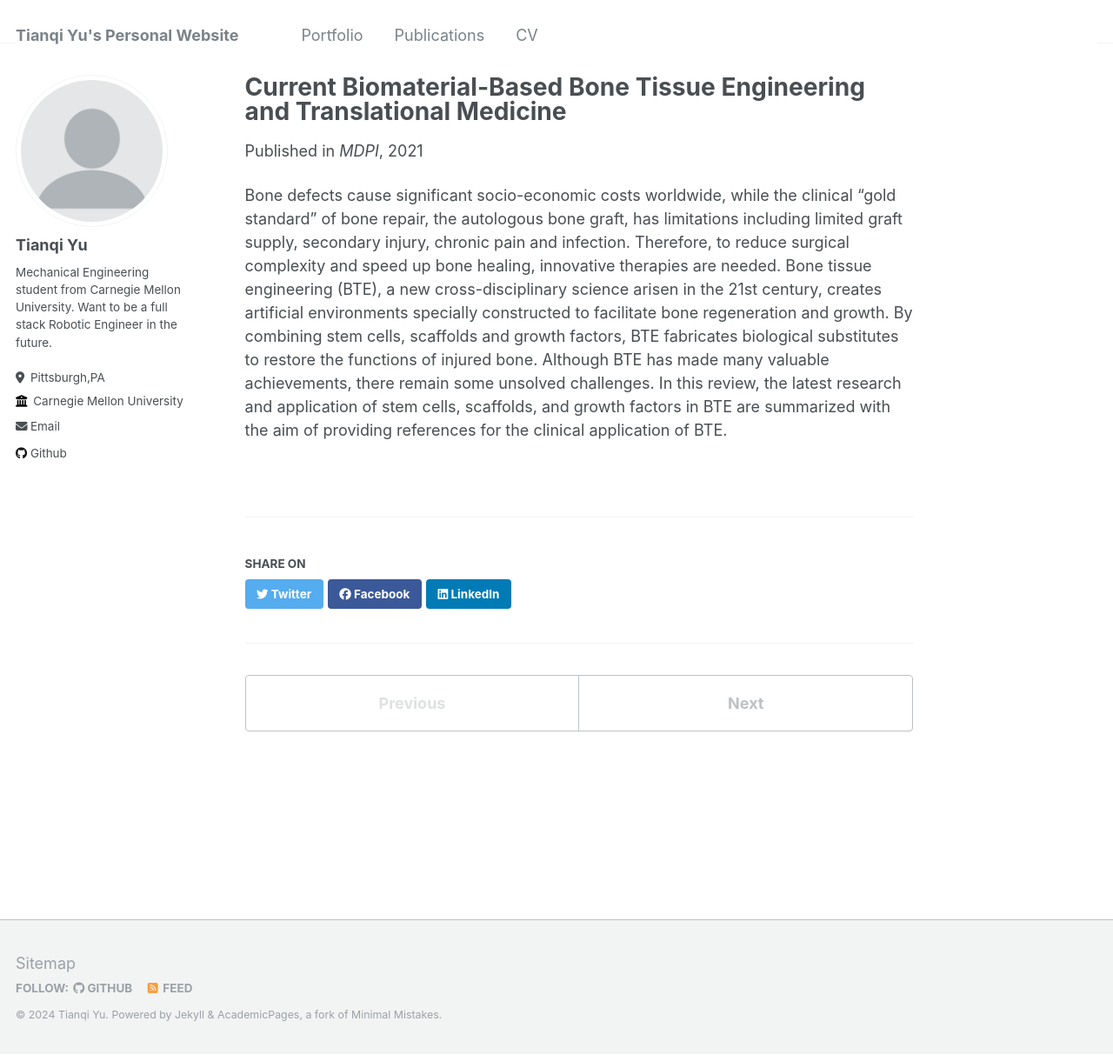
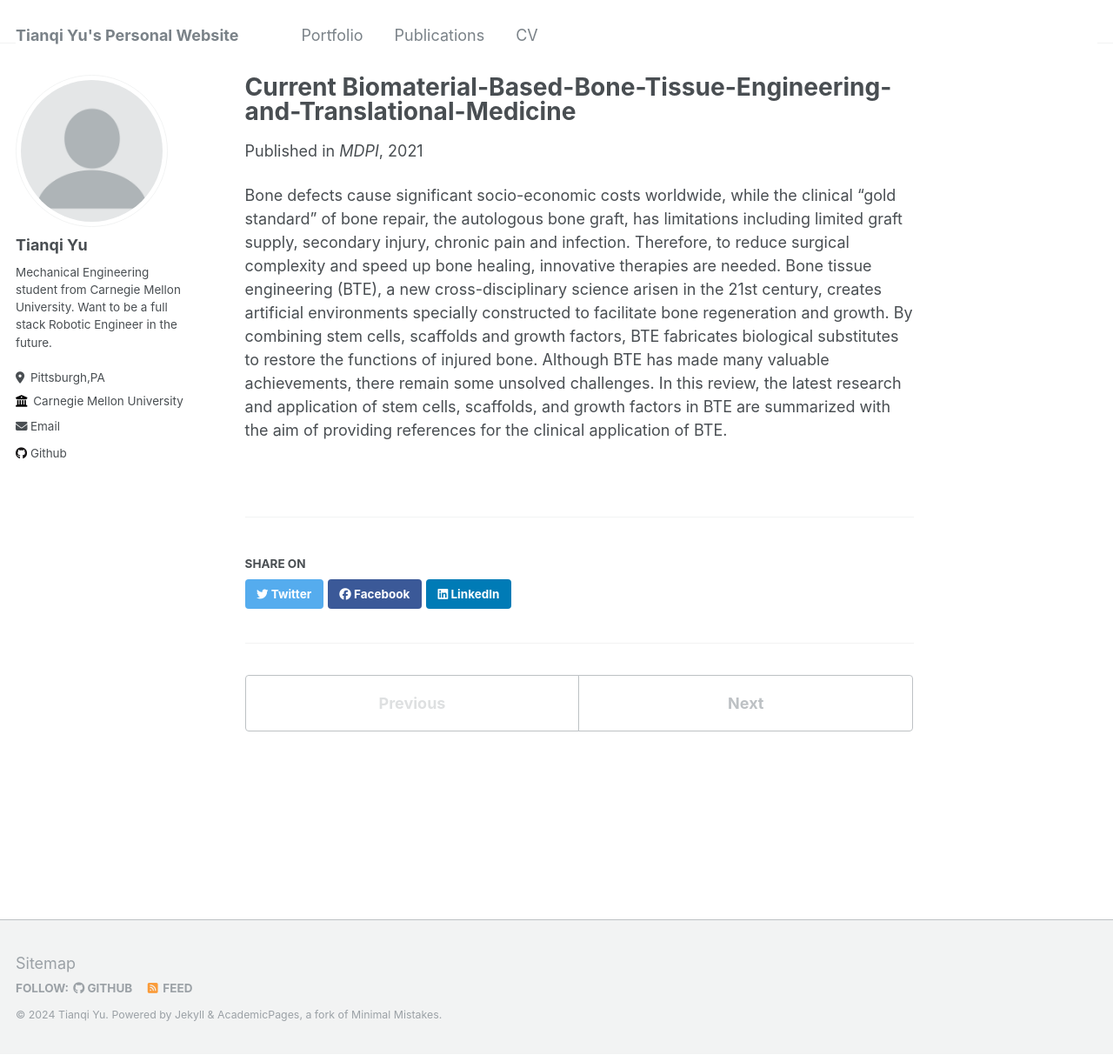
Before and after one commit to NickYu321/NickYu321.github.io, a Jekyll site: the page built from _publications/2021-09-14-Current Biomaterial-Based Bone Tissue Engineering and Translational Medicine.md, in a window 1280 px wide and 1213 px high. Shown: the whole window at 87% size. Built offline with Jekyll 4.4.1, drawn with Linux system fonts in a browser that asks for light colours; part of the change alters nothing that is shown.

```diff
--- a/_publications/2021-09-14-Current Biomaterial-Based Bone Tissue Engineering and Translational Medicine.md
+++ b/_publications/2021-09-14-Current Biomaterial-Based Bone Tissue Engineering and Translational Medicine.md
@@ -1,10 +1,10 @@
 ---
-title: "Current Biomaterial-Based Bone Tissue Engineering and Translational Medicine"
+title: "Current Biomaterial-Based-Bone-Tissue-Engineering-and-Translational-Medicine"
 collection: publications
 permalink: /publication/2021-09-14-Current Biomaterial-Based Bone Tissue Engineering and Translational Medicine
 date: 2021-09-14
 venue: 'MDPI'
-paperurl: '[http://academicpages.github.io/files/paper2.pdf](https://www.mdpi.com/1422-0067/22/19/10233)'
+paperurl: 'https://www.mdpi.com/1422-0067/22/19/10233'
 ---
 
 Bone defects cause significant socio-economic costs worldwide, while the clinical “gold standard” of bone repair, the autologous bone graft, has limitations including limited graft supply, secondary injury, chronic pain and infection. Therefore, to reduce surgical complexity and speed up bone healing, innovative therapies are needed. Bone tissue engineering (BTE), a new cross-disciplinary science arisen in the 21st century, creates artificial environments specially constructed to facilitate bone regeneration and growth. By combining stem cells, scaffolds and growth factors, BTE fabricates biological substitutes to restore the functions of injured bone. Although BTE has made many valuable achievements, there remain some unsolved challenges. In this review, the latest research and application of stem cells, scaffolds, and growth factors in BTE are summarized with the aim of providing references for the clinical application of BTE.
```
